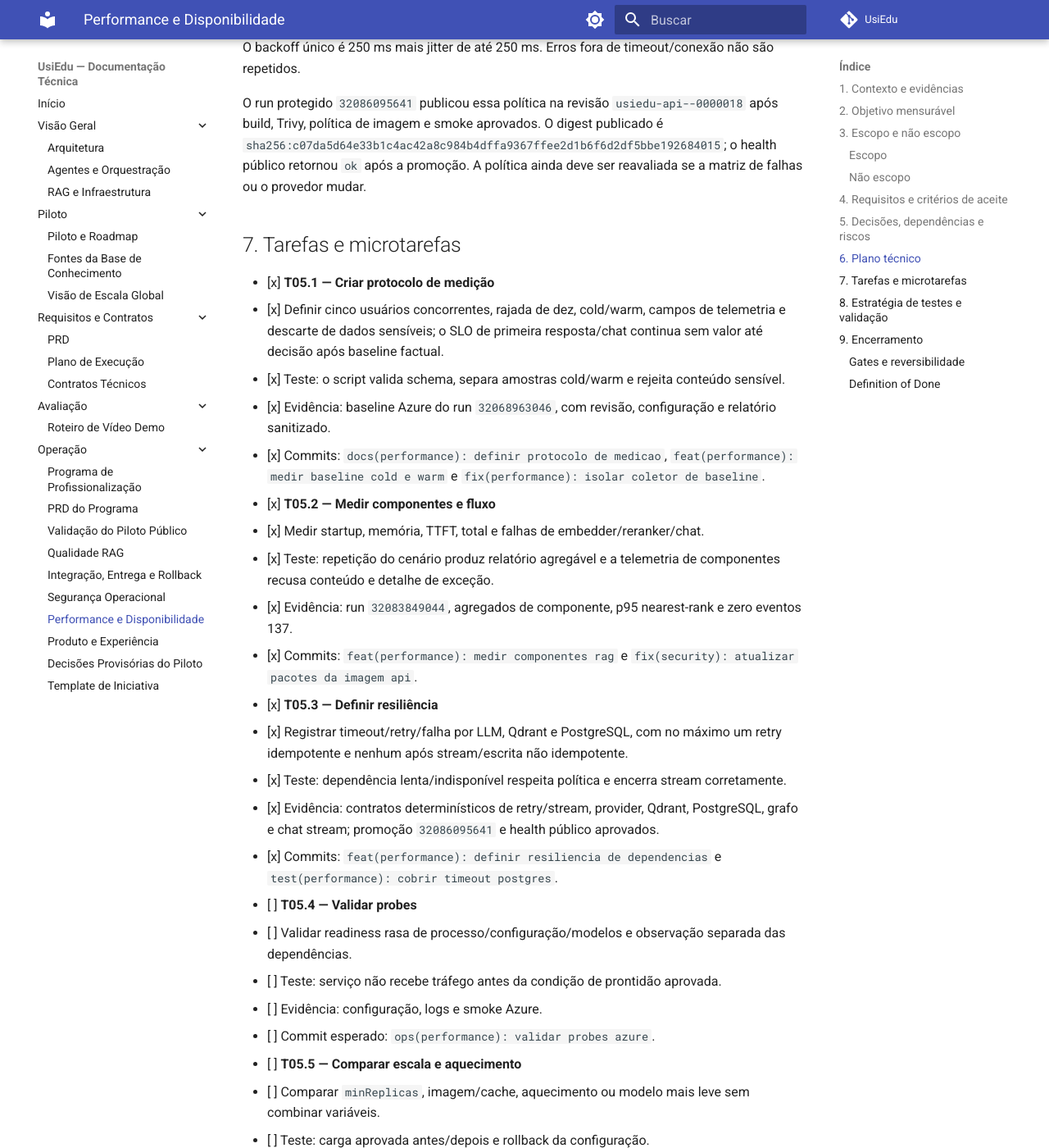
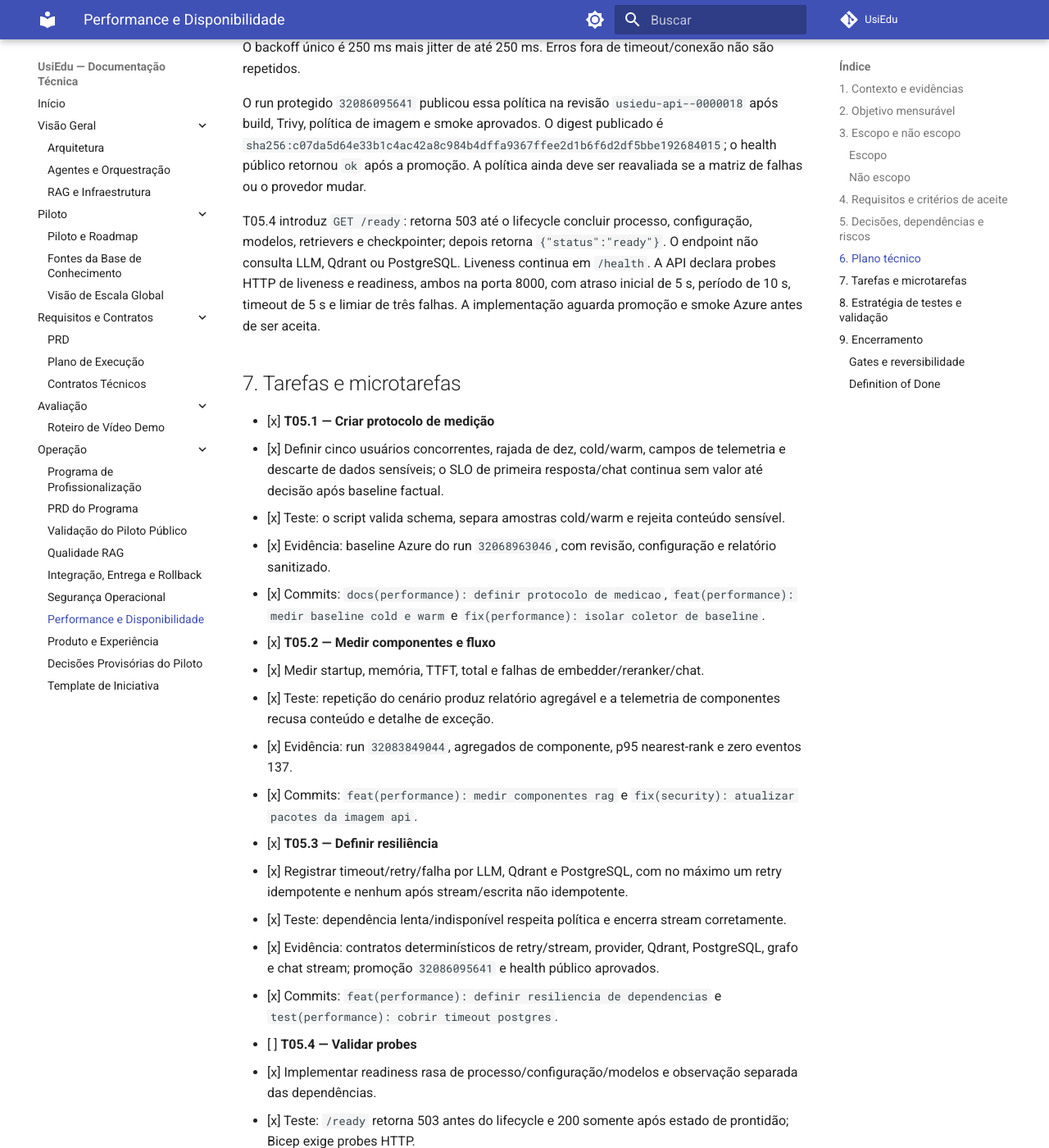
Before and after one commit to henriquebotelhogomes/UsiEdu, an MkDocs documentation site: the page built from docs/profissionalizacao/05-performance-disponibilidade.md, in a window 1280 px wide and 1400 px high, scrolled down 5268 px. Shown: the whole window at 82% size. Built offline with MkDocs 1.6.1 and Material for MkDocs 9.7.7, drawn with Linux system fonts in a browser that asks for light colours; comment, search, counter and statistics services are not loaded.

Commit message:
ops(performance): validar probes azure
Co-authored-by: Copilot App <223556219+Copilot@users.noreply.github.com>

```diff
--- a/docs/profissionalizacao/05-performance-disponibilidade.md
+++ b/docs/profissionalizacao/05-performance-disponibilidade.md
@@ -170,6 +170,14 @@ O digest publicado é
 o health público retornou `ok` após a promoção. A política ainda deve ser
 reavaliada se a matriz de falhas ou o provedor mudar.
 
+T05.4 introduz `GET /ready`: retorna 503 até o lifecycle concluir processo,
+configuração, modelos, retrievers e checkpointer; depois retorna
+`{"status":"ready"}`. O endpoint não consulta LLM, Qdrant ou PostgreSQL.
+Liveness continua em `/health`. A API declara probes HTTP de liveness e
+readiness, ambos na porta 8000, com atraso inicial de 5 s, período de 10 s,
+timeout de 5 s e limiar de três falhas. A implementação aguarda promoção e
+smoke Azure antes de ser aceita.
+
 ## 7. Tarefas e microtarefas
 
 - [x] **T05.1 — Criar protocolo de medição**
@@ -188,8 +196,8 @@ reavaliada se a matriz de falhas ou o provedor mudar.
   - [x] Evidência: contratos determinísticos de retry/stream, provider, Qdrant, PostgreSQL, grafo e chat stream; promoção `32086095641` e health público aprovados.
   - [x] Commits: `feat(performance): definir resiliencia de dependencias` e `test(performance): cobrir timeout postgres`.
 - [ ] **T05.4 — Validar probes**
-  - [ ] Validar readiness rasa de processo/configuração/modelos e observação separada das dependências.
-  - [ ] Teste: serviço não recebe tráfego antes da condição de prontidão aprovada.
+  - [x] Implementar readiness rasa de processo/configuração/modelos e observação separada das dependências.
+  - [x] Teste: `/ready` retorna 503 antes do lifecycle e 200 somente após estado de prontidão; Bicep exige probes HTTP.
   - [ ] Evidência: configuração, logs e smoke Azure.
   - [ ] Commit esperado: `ops(performance): validar probes azure`.
 - [ ] **T05.5 — Comparar escala e aquecimento**
```
Also changed, not shown: docs/09-contratos-tecnicos.md (+1 -0 lines), 4 other files.
